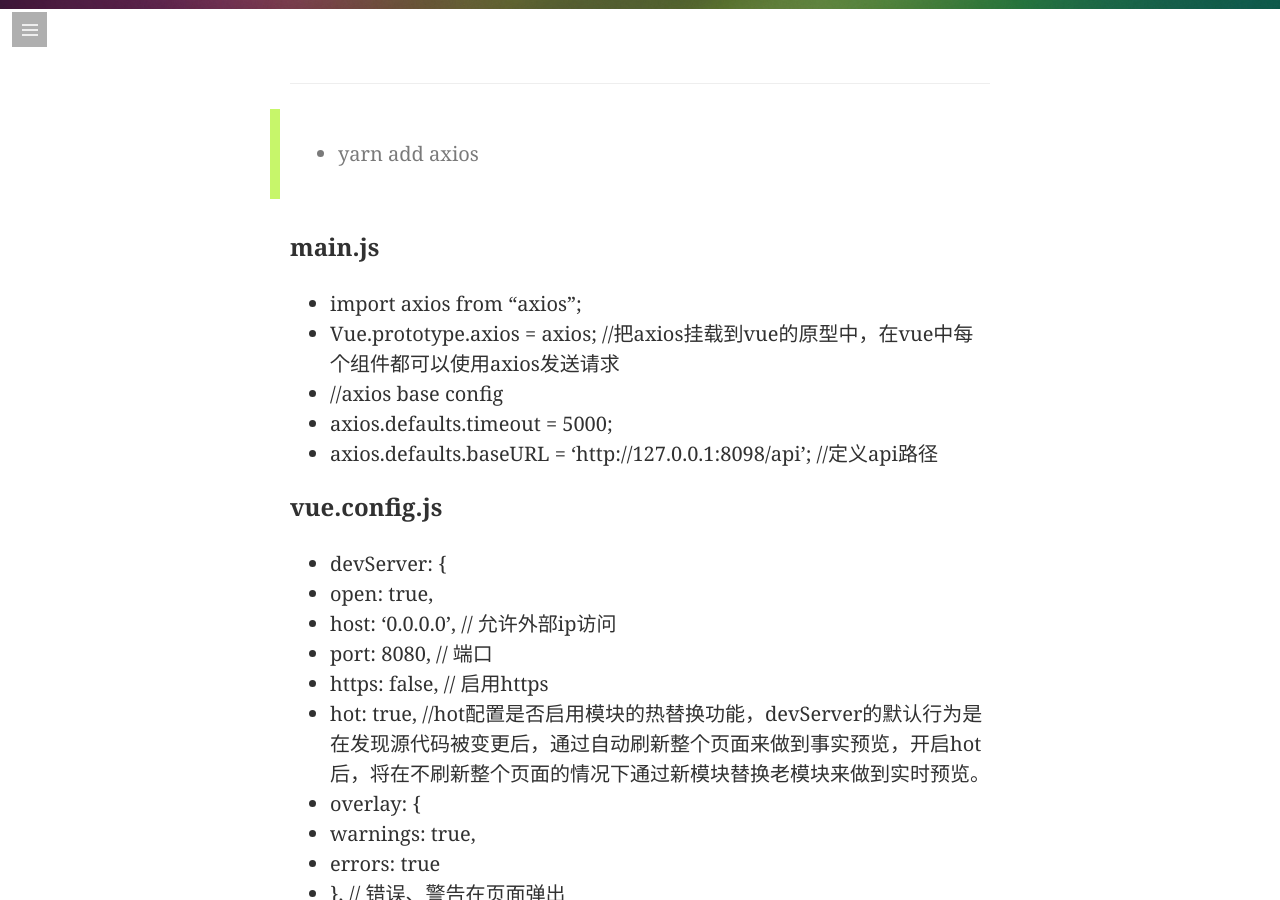
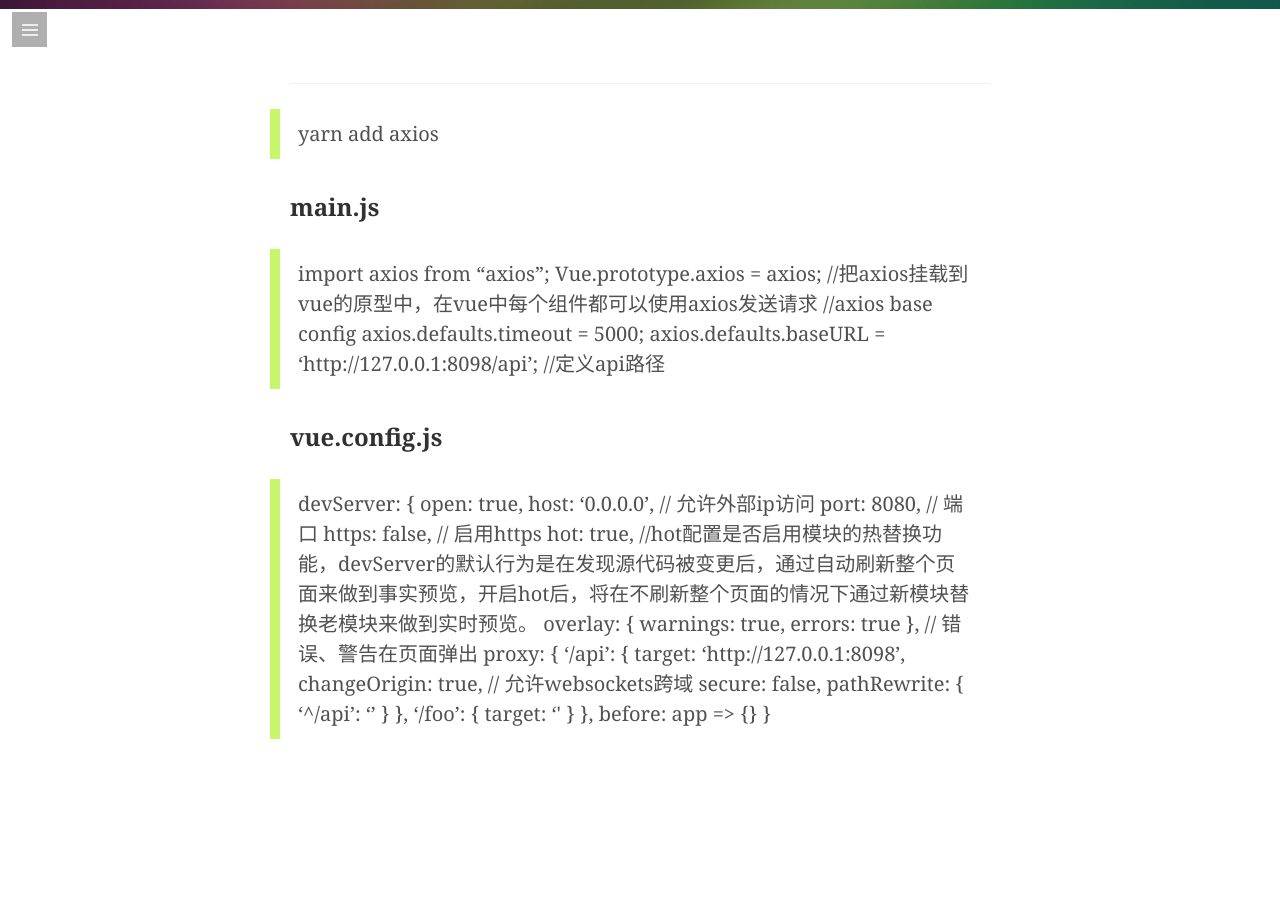
Before and after one commit to cssailing/dgkid, a Jekyll site: the page built from _posts/2019-11-08-vuejs-axios.md, in a window 1280 px wide and 900 px high, scrolled down 891 px. Built offline with Jekyll 4.4.1, drawn with Linux system fonts in a browser that asks for light colours; some web fonts are replaced; comment, search, counter and statistics services are not loaded; some of the changed text lies outside the part shown.

Commit message:
Update 2019-11-08-vuejs-axios.md

```diff
--- a/_posts/2019-11-08-vuejs-axios.md
+++ b/_posts/2019-11-08-vuejs-axios.md
@@ -9,38 +9,38 @@ comments: true
 
 -----
 
-> - yarn add axios
+>  yarn add axios
 
 ### main.js
-- import axios from "axios";
-- Vue.prototype.axios = axios; //把axios挂载到vue的原型中，在vue中每个组件都可以使用axios发送请求
-- //axios base config
-- axios.defaults.timeout = 5000;
-- axios.defaults.baseURL = 'http://127.0.0.1:8098/api'; //定义api路径
+>  import axios from "axios";
+>  Vue.prototype.axios = axios; //把axios挂载到vue的原型中，在vue中每个组件都可以使用axios发送请求
+>  //axios base config
+>  axios.defaults.timeout = 5000;
+>  axios.defaults.baseURL = 'http://127.0.0.1:8098/api'; //定义api路径
 
 ### vue.config.js
-- devServer: {
--       open: true,
--         host: '0.0.0.0', // 允许外部ip访问
--         port: 8080, // 端口
--         https: false, // 启用https
--         hot: true, //hot配置是否启用模块的热替换功能，devServer的默认行为是在发现源代码被变更后，通过自动刷新整个页面来做到事实预览，开启hot后，将在不刷新整个页面的情况下通过新模块替换老模块来做到实时预览。
--         overlay: {
--             warnings: true,
--             errors: true
--         }, // 错误、警告在页面弹出
--         proxy: {
--             '/api': {
--                 target: 'http://127.0.0.1:8098',
--                 changeOrigin: true, // 允许websockets跨域
--                 secure: false,
--                 pathRewrite: {
--                     '^/api': ''
--                 }
--             },
--           '/foo': {
--                 target: '<other_url>'
--             }
--         },
--         before: app => {}
--     }
+>  devServer: {
+>         open: true,
+>         host: '0.0.0.0', // 允许外部ip访问
+>         port: 8080, // 端口
+>         https: false, // 启用https
+>         hot: true, //hot配置是否启用模块的热替换功能，devServer的默认行为是在发现源代码被变更后，通过自动刷新整个页面来做到事实预览，开启hot后，将在不刷新整个页面的情况下通过新模块替换老模块来做到实时预览。
+>         overlay: {
+>             warnings: true,
+>             errors: true
+>         }, // 错误、警告在页面弹出
+>         proxy: {
+>             '/api': {
+>                 target: 'http://127.0.0.1:8098',
+>                 changeOrigin: true, // 允许websockets跨域
+>                 secure: false,
+>                 pathRewrite: {
+>                     '^/api': ''
+>                 }
+>             },
+>           '/foo': {
+>                 target: '<other_url>'
+>             }
+>         },
+>         before: app => {}
+>     }
```
